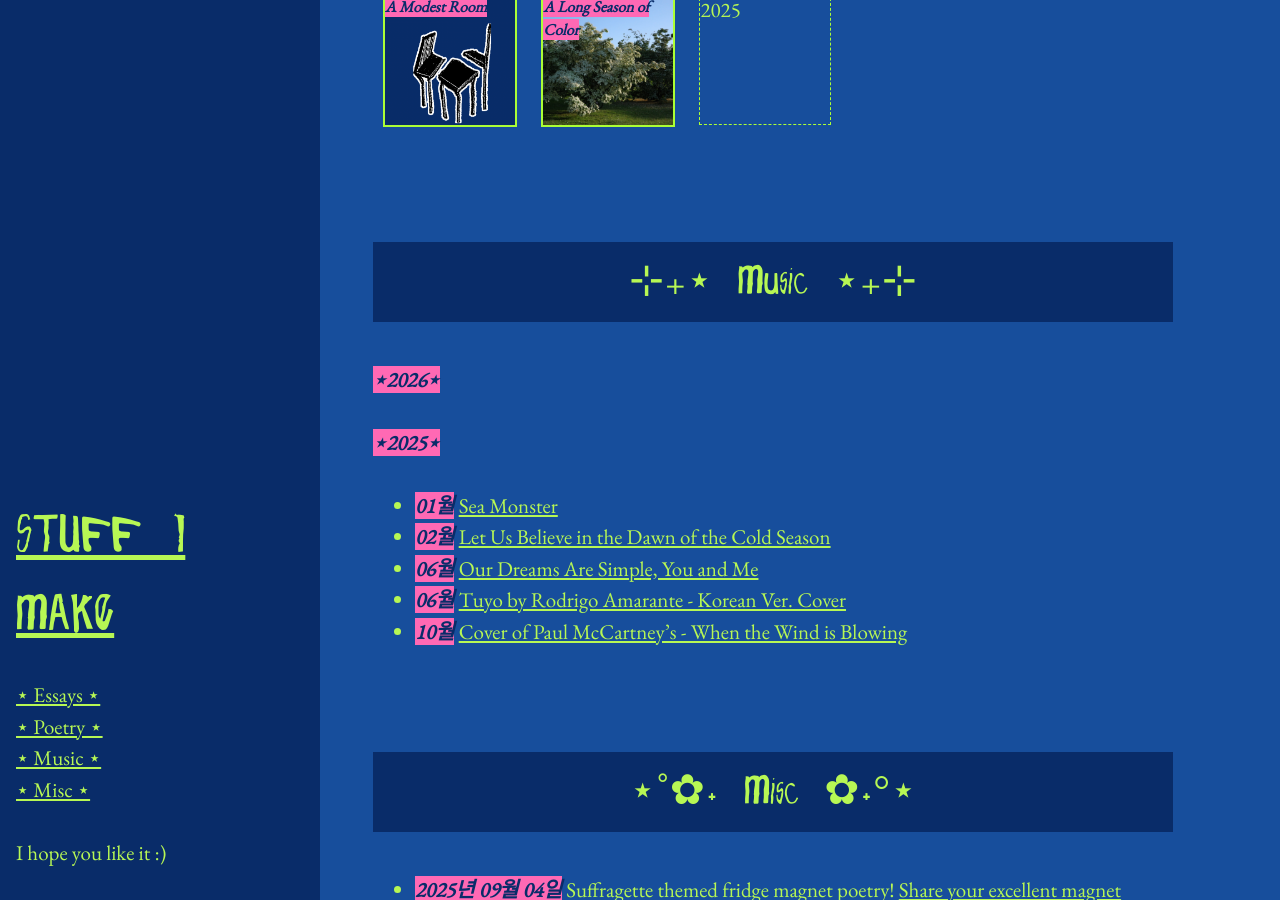
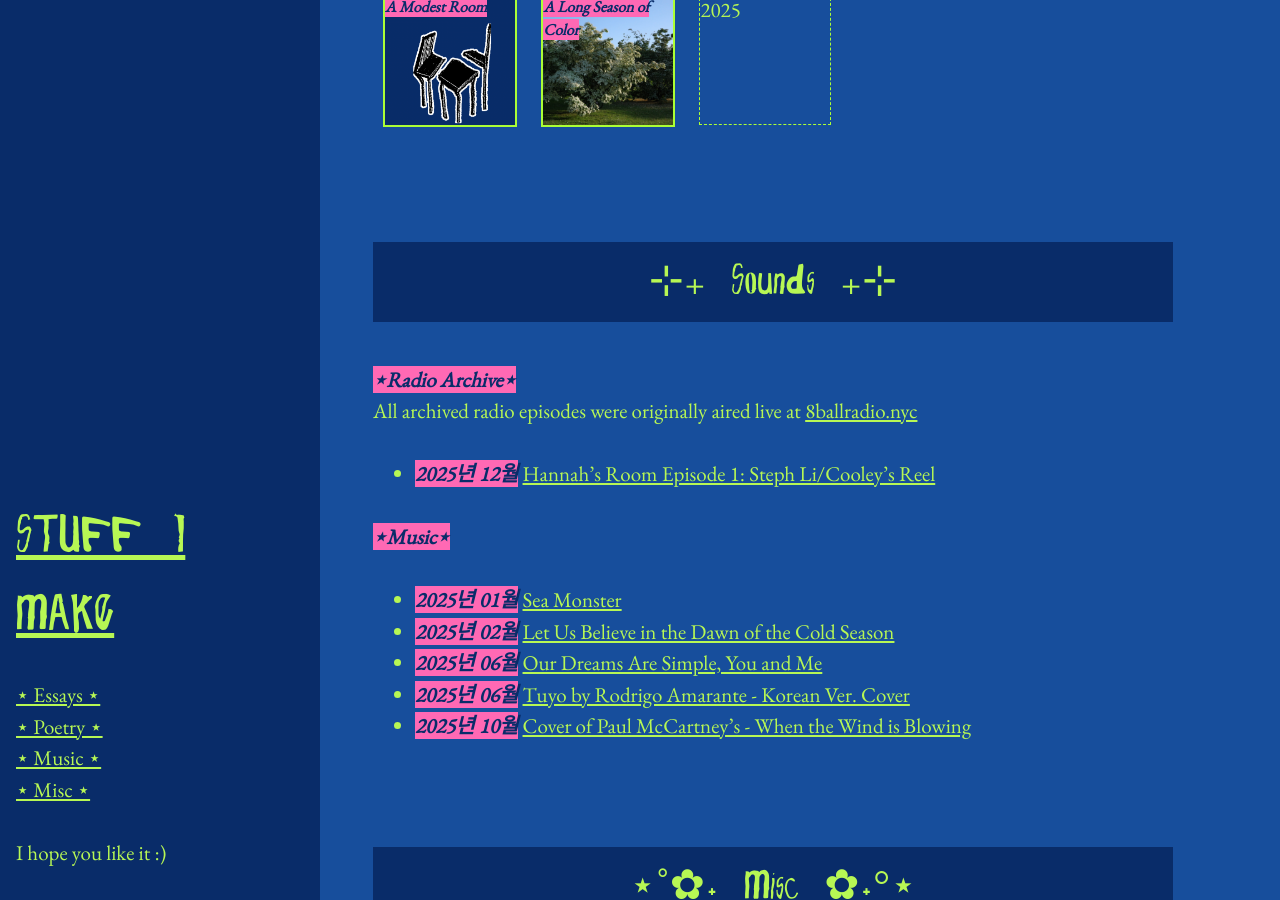
Before and after one commit to limh0228/schemes_and_machinations, a Jekyll site: the page built from pages/my_content.md, in a window 1280 px wide and 900 px high, scrolled down 1310 px. Built offline with Jekyll 4.4.1, drawn with Linux system fonts in a browser that asks for light colours.

Commit message:
Add the cursed radio episode

```diff
--- a/pages/my_content.md
+++ b/pages/my_content.md
@@ -103,20 +103,26 @@ title: Stuff I Make
 <!-- For navigation from sidebar -->
 <div id="music"></div>
 
-<h2 class = "section-header">⊹₊⋆ Music ⋆₊⊹</h2>
+<h2 class = "section-header">⊹₊ Sounds ₊⊹</h2>
 
-<mark>⋆2026⋆</mark>
+<mark>⋆Radio Archive⋆</mark>
+
+All archived radio episodes were originally aired live at [8ballradio.nyc](https://8ballradio.nyc/)
 
 <br>
 
-<mark>⋆2025⋆</mark>
+- <mark>2025년 12월</mark> [Hannah's Room Episode 1: Steph Li/Cooley's Reel](/assets/audio/radio/Hannahs%20Room%20Ep%201%20-%20Steph%20Cooley's%20Reel.mp3)
 
 <br>
-- <mark>01월</mark> [Sea Monster](https://open.spotify.com/track/1lznaFgHdCmHz19kCeWGkh?si=13556f2cfea84f70)
-- <mark>02월</mark> [Let Us Believe in the Dawn of the Cold Season](https://open.spotify.com/track/4iqzp9Esfsqz42zGjbLKjO?si=0e4963af089c4a53)
-- <mark>06월</mark> [Our Dreams Are Simple, You and Me](https://open.spotify.com/track/0ugmPrrcBomTSwFMkVm0Mm?si=eb785944c30f4ecb)
-- <mark>06월</mark> [Tuyo by Rodrigo Amarante - Korean Ver. Cover](https://open.spotify.com/track/7EPXEPWjW2EdPeX1jHY4td?si=4a0a99b535be4ee7)
-- <mark>10월</mark> [Cover of Paul McCartney's - When the Wind is Blowing]({{ site.baseurl }}{% post_url 2025-10-23-wind-is-blowing %})
+
+<mark>⋆Music⋆</mark>
+
+<br>
+- <mark>2025년 01월</mark> [Sea Monster](https://open.spotify.com/track/1lznaFgHdCmHz19kCeWGkh?si=13556f2cfea84f70)
+- <mark>2025년 02월</mark> [Let Us Believe in the Dawn of the Cold Season](https://open.spotify.com/track/4iqzp9Esfsqz42zGjbLKjO?si=0e4963af089c4a53)
+- <mark>2025년 06월</mark> [Our Dreams Are Simple, You and Me](https://open.spotify.com/track/0ugmPrrcBomTSwFMkVm0Mm?si=eb785944c30f4ecb)
+- <mark>2025년 06월</mark> [Tuyo by Rodrigo Amarante - Korean Ver. Cover](https://open.spotify.com/track/7EPXEPWjW2EdPeX1jHY4td?si=4a0a99b535be4ee7)
+- <mark>2025년 10월</mark> [Cover of Paul McCartney's - When the Wind is Blowing]({{ site.baseurl }}{% post_url 2025-10-23-wind-is-blowing %})
 
 <br><br>
 
```
